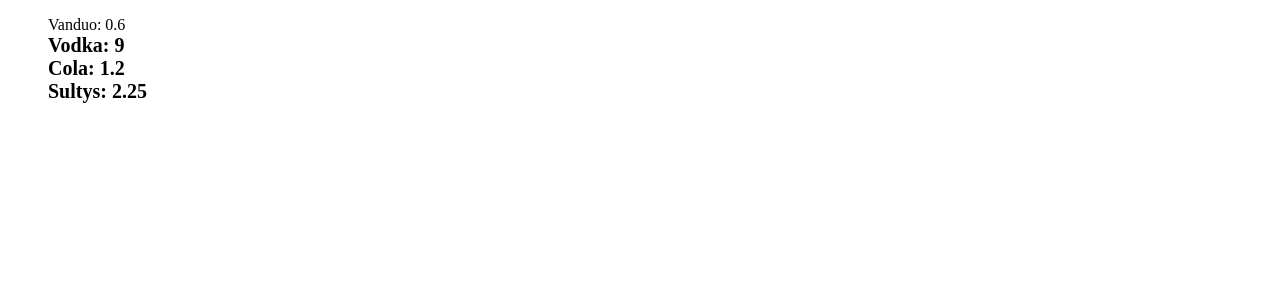
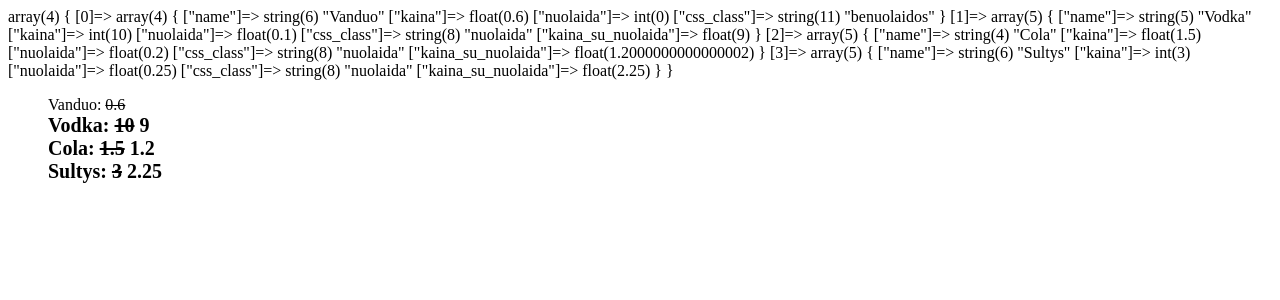
Before and after one commit to prielango/QuickTasks, a PHP site: page / in a window 1280 px wide. Shown: the top 300 px of the page. Run offline with PHP 8.4, Linux system fonts and the light colour scheme.

Commit message:
strikeout

```diff
--- a/index.php
+++ b/index.php
@@ -26,12 +26,12 @@ $gerimai = [
 foreach ($gerimai as $key => $gerimas) {
     if ($gerimas['nuolaida'] > 0) {
         $gerimai[$key]['css_class'] = 'nuolaida';
-        $gerimai[$key]['kaina'] *= 1 - $gerimai[$key]['nuolaida'];
+        $gerimai[$key]['kaina_su_nuolaida'] = $gerimas['kaina'] * (1 - $gerimas['nuolaida']);
     } else {
         $gerimai[$key]['css_class'] = "benuolaidos";
     }
 }
-
+var_dump($gerimai);
 ?>
 <!DOCTYPE html>
 <html lang="en">
@@ -50,6 +50,10 @@ foreach ($gerimai as $key => $gerimas) {
         ul {
             list-style: none;
         }
+
+        li span {
+            text-decoration: line-through;
+        }
     </style>
 </head>
 
@@ -57,7 +61,10 @@ foreach ($gerimai as $key => $gerimas) {
     <ul>
         <?php foreach ($gerimai as $gerimas) : ?>
             <li class=<?php print $gerimas['css_class']; ?>>
-                <?php print "{$gerimas['name']}: {$gerimas['kaina']}"; ?>
+                <?php print "{$gerimas['name']}: <span>{$gerimas['kaina']}</span> "; ?>
+                <?php print
+                    $gerimas['kaina_su_nuolaida']
+                    ?? ""; ?>
             </li>
         <?php endforeach; ?>
     </ul>
```
